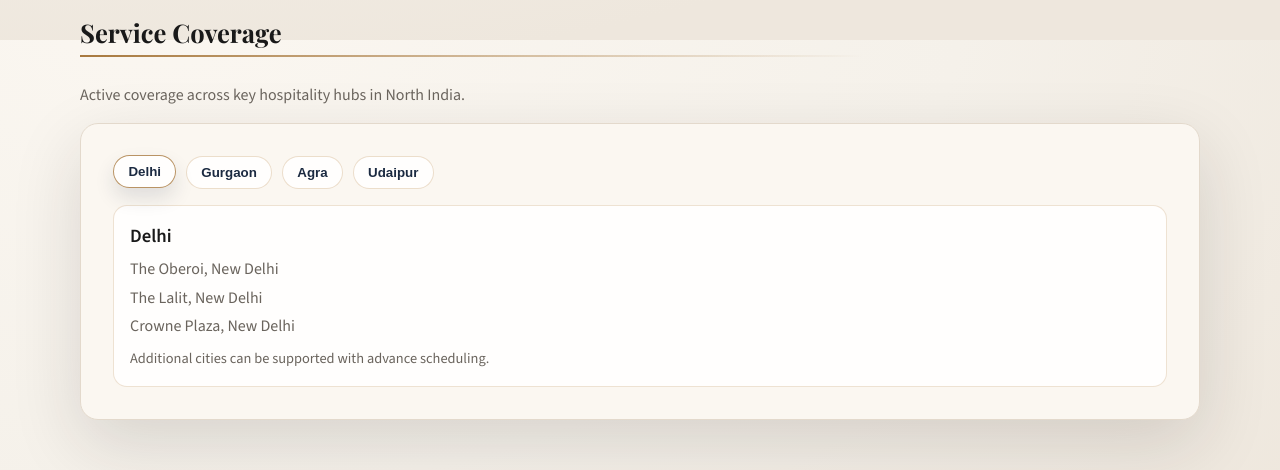
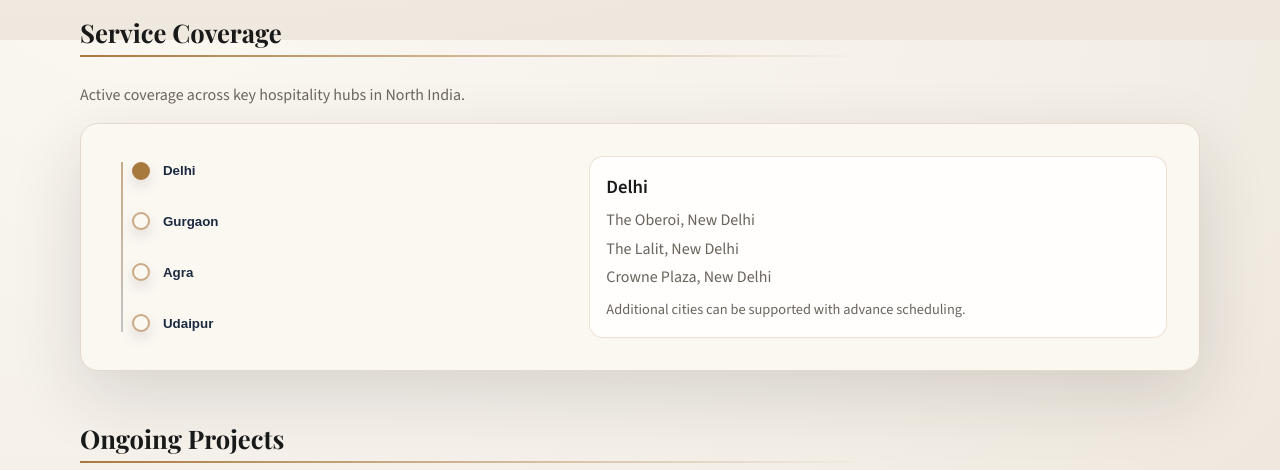
Before and after one commit to rahullpandey/rahul-engineering, a Next.js app: page / in a window 1280 px wide. Shown: the part 1560-2030 px from the top of the page. Built offline with nearby package versions, Linux system fonts and the light colour scheme; no server answers; the database is empty.

Commit message:
Switch service coverage to vertical rail

```diff
--- a/app/components/CoveragePanel.js
+++ b/app/components/CoveragePanel.js
@@ -30,16 +30,16 @@ export default function CoveragePanel() {
 
   return (
     <div className="coverage-panel">
-      <div className="coverage-detail">
-        <div className="city-tabs">
+      <div className="coverage-rail">
+        <div className="rail-line" />
         {CITY_DATA.map((city) => (
           <button
             key={city.name}
             type="button"
-              className={city.name === selectedCity.name ? "city-tab active" : "city-tab"}
+            className={city.name === selectedCity.name ? "rail-dot active" : "rail-dot"}
             onClick={() => setSelectedCity(city)}
           >
-              {city.name}
+            <span className="rail-city">{city.name}</span>
           </button>
         ))}
       </div>
@@ -53,6 +53,5 @@ export default function CoveragePanel() {
         <p>Additional cities can be supported with advance scheduling.</p>
       </div>
     </div>
-    </div>
   );
 }
--- a/app/globals.css
+++ b/app/globals.css
@@ -492,7 +492,7 @@ textarea {
 
 .coverage-panel {
   display: grid;
-  grid-template-columns: 1fr;
+  grid-template-columns: 1fr 1.3fr;
   gap: 2rem;
   background: #fbf7f1;
   border: 1px solid var(--stroke);
@@ -501,32 +501,51 @@ textarea {
   box-shadow: var(--shadow);
 }
 
-.coverage-detail {
+.coverage-rail {
+  position: relative;
+  padding-left: 1.2rem;
   display: grid;
-  gap: 1rem;
+  gap: 1.4rem;
 }
 
-.city-tabs {
-  display: flex;
-  flex-wrap: wrap;
-  gap: 0.6rem;
+.rail-line {
+  position: absolute;
+  left: 8px;
+  top: 6px;
+  bottom: 6px;
+  width: 2px;
+  background: linear-gradient(180deg, rgba(168, 121, 62, 0.6), rgba(27, 42, 65, 0.25));
 }
 
-.city-tab {
-  border: 1px solid rgba(200, 160, 110, 0.35);
-  background: rgba(255, 255, 255, 0.85);
-  padding: 0.5rem 0.9rem;
+.rail-dot {
+  display: flex;
+  align-items: center;
+  gap: 0.8rem;
+  background: transparent;
+  border: none;
+  cursor: pointer;
+  text-align: left;
+  padding: 0;
+}
+
+.rail-dot::before {
+  content: "";
+  width: 14px;
+  height: 14px;
   border-radius: 999px;
+  border: 2px solid rgba(168, 121, 62, 0.6);
+  background: #fbf7f1;
+  box-shadow: 0 6px 14px rgba(27, 42, 65, 0.12);
+}
+
+.rail-dot.active::before {
+  background: #a8793e;
+  border-color: #a8793e;
+}
+
+.rail-city {
   font-weight: 600;
   color: #1b2a41;
-  cursor: pointer;
-  transition: transform 0.2s ease, box-shadow 0.2s ease, border-color 0.2s ease;
-}
-
-.city-tab.active {
-  border-color: rgba(168, 121, 62, 0.8);
-  box-shadow: 0 10px 20px rgba(27, 42, 65, 0.12);
-  transform: translateY(-1px);
 }
 
 .hotel-panel {
```
Lines whose indentation alone changed are shown as unchanged.
